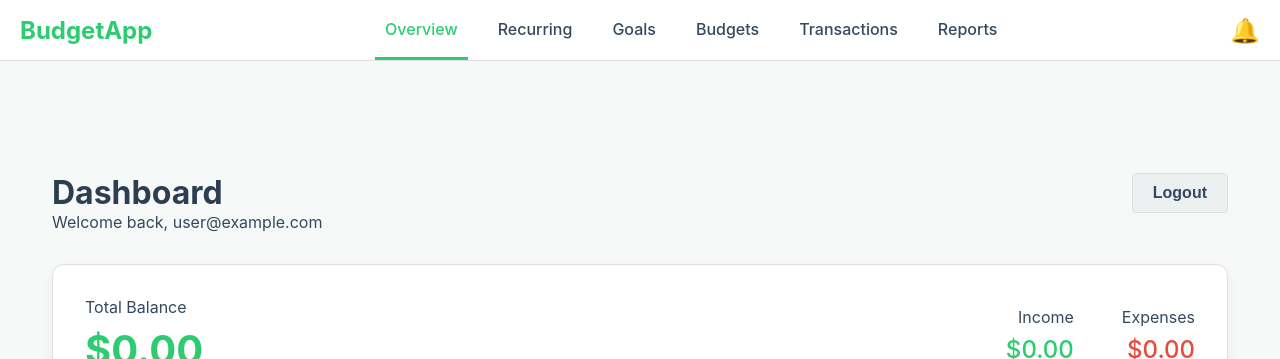
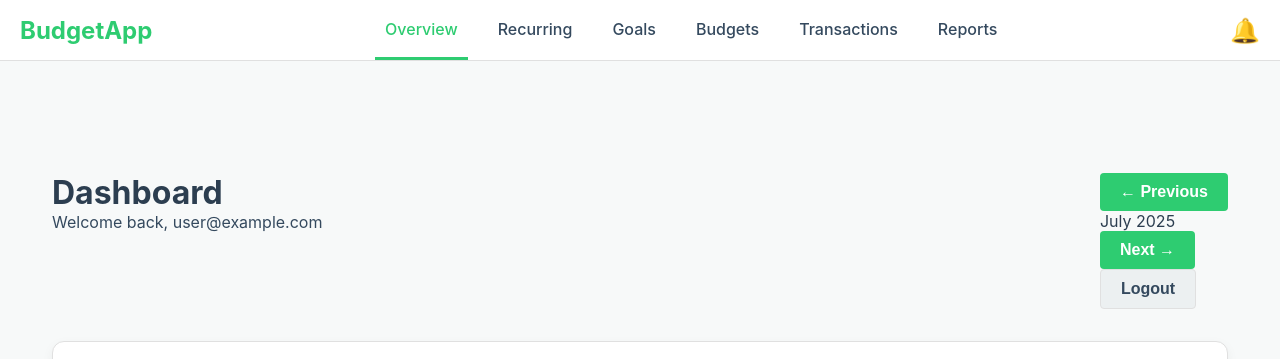
Before and after one commit to Donchitos/Budgetzz, a React (Vite) app in the folder budget-app/: page /dashboard in a window 1280 px wide. Shown: the top 359 px of the page. Built offline with nearby package versions, Linux system fonts and the light colour scheme; no server answers; the database is empty; sample sign-in values are in the browser's storage.

Commit message:
budget page failed fix

```diff
--- a/budget-app/src/App.tsx
+++ b/budget-app/src/App.tsx
@@ -1,9 +1,10 @@
-import React, { Suspense, lazy } from 'react';
+import React, { Suspense, lazy, useState } from 'react';
 import { BrowserRouter as Router, Routes, Route, Navigate } from 'react-router-dom';
 import { useAuthState } from 'react-firebase-hooks/auth';
 import { auth } from './services/firebase';
 import Skeleton from './components/Skeleton';
 import Navigation from './components/Navigation';
+import { useBudget } from './features/budget/useBudget';
 import './App.css';
 
 const Login = lazy(() => import('./features/auth/Login'));
@@ -19,6 +20,8 @@ const RecurringTransactionManager = lazy(() => import('./features/recurring/Recu
 
 function App() {
   const [user, loading] = useAuthState(auth);
+  const [selectedPeriod, setSelectedPeriod] = useState(new Date());
+  const { budgets } = useBudget(selectedPeriod);
 
   if (loading) {
     return (
@@ -39,9 +42,9 @@ function App() {
             <Routes>
               <Route path="/" element={!user ? <Login /> : <Navigate to="/dashboard" />} />
               <Route path="/register" element={!user ? <Register /> : <Navigate to="/dashboard" />} />
-              <Route path="/dashboard" element={user ? <Dashboard /> : <Navigate to="/" />} />
-              <Route path="/transactions" element={user ? <TransactionPage /> : <Navigate to="/" />} />
-              <Route path="/budgets" element={user ? <BudgetManager budgets={[]} selectedPeriod={new Date()} /> : <Navigate to="/" />} />
+              <Route path="/dashboard" element={user ? <Dashboard selectedPeriod={selectedPeriod} setSelectedPeriod={setSelectedPeriod} /> : <Navigate to="/" />} />
+              <Route path="/transactions" element={user ? <TransactionPage selectedPeriod={selectedPeriod} setSelectedPeriod={setSelectedPeriod} /> : <Navigate to="/" />} />
+              <Route path="/budgets" element={user ? <BudgetManager budgets={budgets} selectedPeriod={selectedPeriod} /> : <Navigate to="/" />} />
               <Route path="/goals" element={user ? <GoalsManager /> : <Navigate to="/" />} />
               <Route path="/reports" element={user ? <ReportsPage /> : <Navigate to="/" />} />
               <Route path="/alerts" element={user ? <AlertsPage /> : <Navigate to="/" />} />
--- a/budget-app/src/features/budget/useBudget.ts
+++ b/budget-app/src/features/budget/useBudget.ts
@@ -1,11 +1,23 @@
-import { useState } from 'react';
+import { useState, useMemo } from 'react';
 import { setBudget, deleteBudget } from '../../services/api';
+import useFirestoreCollection from '../../hooks/useFirestoreCollection';
+import type { Budget } from '../../types';
 
 export const useBudget = (selectedPeriod: Date) => {
+  const { snapshot, loading: collectionLoading, error: collectionError } = useFirestoreCollection('budgets');
   const [category, setCategory] = useState('Food');
   const [budgetAmount, setBudgetAmount] = useState('');
   const [loading, setLoading] = useState(false);
   const [error, setError] = useState<string | null>(null);
+
+  const budgets = useMemo(() => {
+    if (!snapshot) return [];
+    const month = selectedPeriod.getMonth() + 1;
+    const year = selectedPeriod.getFullYear();
+    return snapshot.docs
+      .map(doc => ({ id: doc.id, ...doc.data() } as Budget))
+      .filter(budget => budget.month === month && budget.year === year);
+  }, [snapshot, selectedPeriod]);
 
   const handleSetBudget = async (e: React.FormEvent) => {
     e.preventDefault();
@@ -44,12 +56,13 @@ export const useBudget = (selectedPeriod: Date) => {
   };
 
   return {
+    budgets,
     category,
     setCategory,
     budgetAmount,
     setBudgetAmount,
-    loading,
-    error,
+    loading: loading || collectionLoading,
+    error: error || collectionError?.message || null,
     handleSetBudget,
     handleDeleteBudget,
   };
--- a/budget-app/src/features/dashboard/Dashboard.tsx
+++ b/budget-app/src/features/dashboard/Dashboard.tsx
@@ -1,4 +1,4 @@
-import React, { useState } from 'react';
+import React from 'react';
 import FinancialInsights from './FinancialInsights';
 import GoalsSummaryWidget from '../goals/GoalsSummaryWidget';
 import TransactionList from '../../components/TransactionList';
@@ -11,9 +11,12 @@ import BalanceOverview from './BalanceOverview';
 import QuickActions from './QuickActions';
 import "./Dashboard.css";
 
-function Dashboard() {
-  const [selectedPeriod, setSelectedPeriod] = useState<Date>(getCurrentMonth());
+interface DashboardProps {
+  selectedPeriod: Date;
+  setSelectedPeriod: React.Dispatch<React.SetStateAction<Date>>;
+}
 
+function Dashboard({ selectedPeriod, setSelectedPeriod }: DashboardProps) {
   const {
     income,
     expenses,
@@ -64,7 +67,7 @@ function Dashboard() {
 
   return (
     <div className="dashboard">
-      <DashboardHeader />
+      <DashboardHeader selectedPeriod={selectedPeriod} setSelectedPeriod={setSelectedPeriod} />
       <BalanceOverview
         balance={balance}
         totalIncome={totalIncome}
--- a/budget-app/src/features/dashboard/DashboardHeader.tsx
+++ b/budget-app/src/features/dashboard/DashboardHeader.tsx
@@ -2,8 +2,14 @@ import React from "react";
 import { signOut } from "firebase/auth";
 import { auth } from "../../services/firebase";
 import Button from "../../components/Button";
+import PeriodSelector from "../../components/PeriodSelector";
 
-const DashboardHeader: React.FC = () => {
+interface DashboardHeaderProps {
+  selectedPeriod: Date;
+  setSelectedPeriod: React.Dispatch<React.SetStateAction<Date>>;
+}
+
+const DashboardHeader: React.FC<DashboardHeaderProps> = ({ selectedPeriod, setSelectedPeriod }) => {
   const handleLogout = () => {
     signOut(auth);
   };
@@ -14,9 +20,12 @@ const DashboardHeader: React.FC = () => {
         <h1>Dashboard</h1>
         <p>Welcome back, {auth.currentUser?.email}</p>
       </div>
-      <Button onClick={handleLogout} variant="secondary">
-        Logout
-      </Button>
+      <div className="header-actions">
+        <PeriodSelector selectedDate={selectedPeriod} onDateChange={setSelectedPeriod} />
+        <Button onClick={handleLogout} variant="secondary">
+          Logout
+        </Button>
+      </div>
     </header>
   );
 };
--- a/budget-app/src/features/transactions/TransactionPage.tsx
+++ b/budget-app/src/features/transactions/TransactionPage.tsx
@@ -1,4 +1,4 @@
-import React, { useState } from 'react';
+import React from 'react';
 import IncomeTracker from './IncomeTracker';
 import ExpenseTracker from './ExpenseTracker';
 import PeriodSelector from '../../components/PeriodSelector';
@@ -7,8 +7,12 @@ import { getCurrentMonth } from '../../utils/dateUtils';
 import Skeleton from '../../components/Skeleton';
 import './TransactionPage.css';
 
-const TransactionPage: React.FC = () => {
-  const [selectedPeriod, setSelectedPeriod] = useState<Date>(getCurrentMonth());
+interface TransactionPageProps {
+  selectedPeriod: Date;
+  setSelectedPeriod: React.Dispatch<React.SetStateAction<Date>>;
+}
+
+const TransactionPage: React.FC<TransactionPageProps> = ({ selectedPeriod, setSelectedPeriod }) => {
   const { income, expenses, loading, error } = useData(selectedPeriod);
 
   if (loading) {
```
